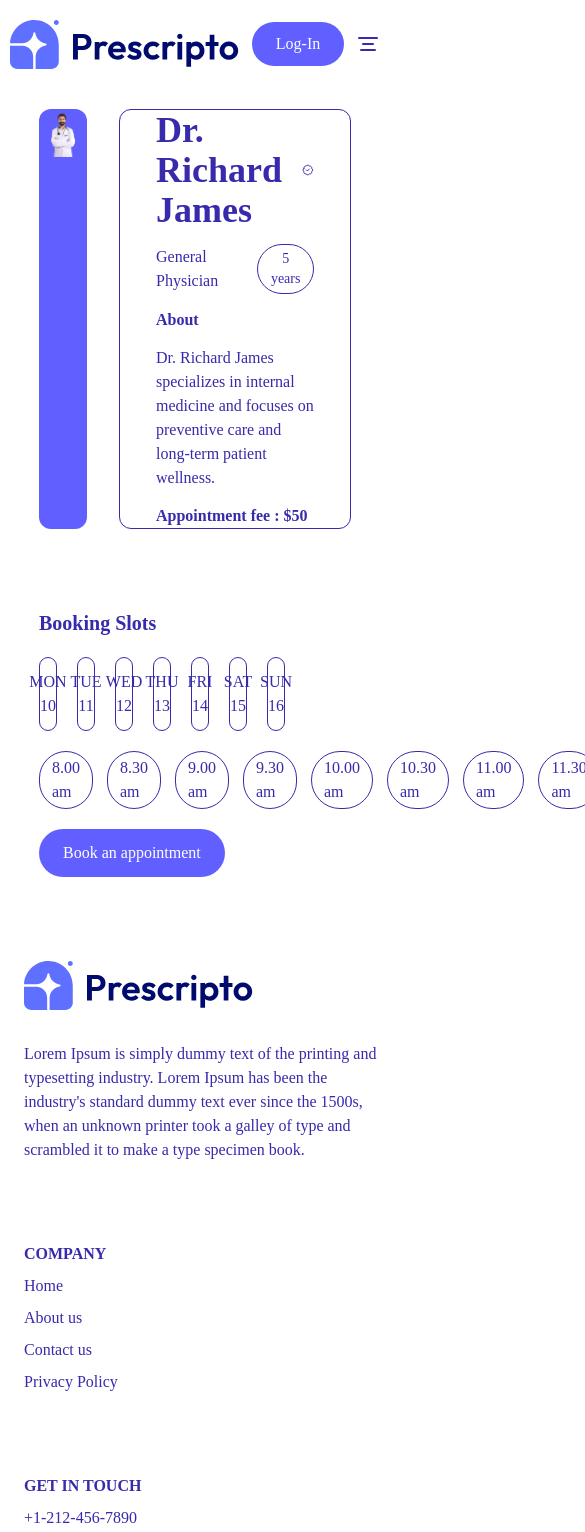
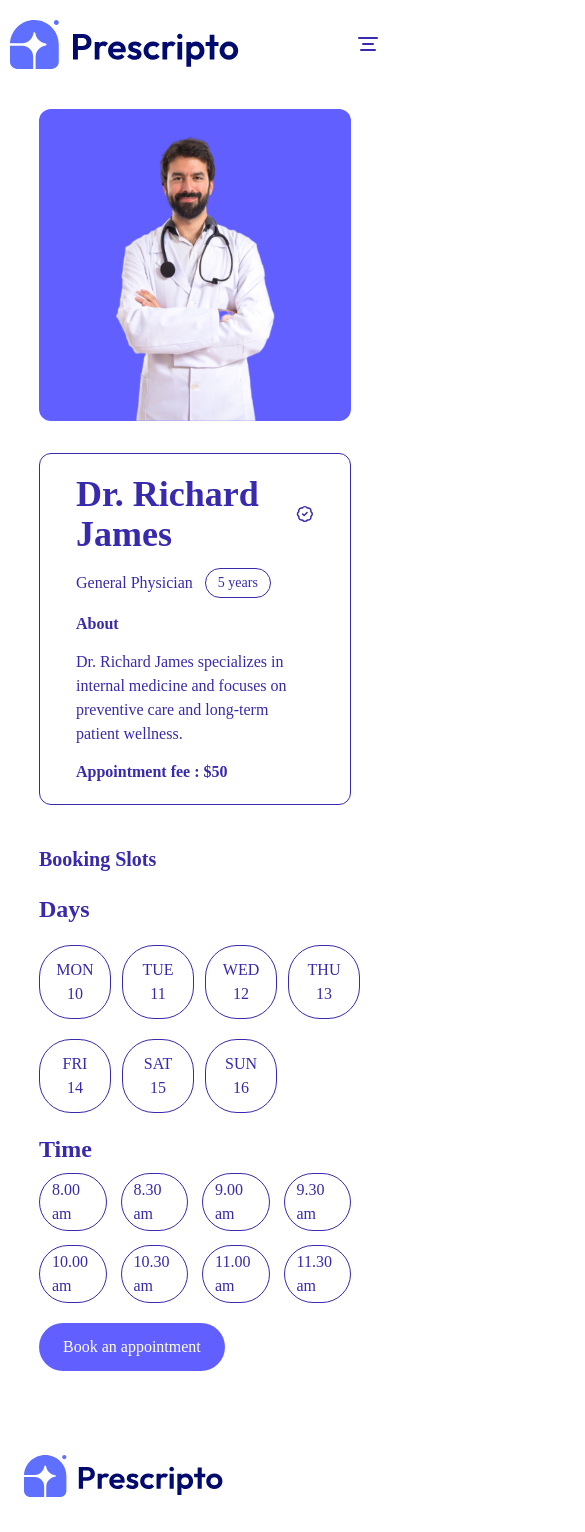
Before and after one commit to abhishekrathour27/Doctor-Appointment, a React (Vite) app: page /appointment/1 in a window 390 px wide. Shown: the top 1532 px of the page, 585 px wide, since content can reach past the window. Built offline with nearby package versions, Linux system fonts and the light colour scheme; a web font is replaced by a local one.

Commit message:
done all remaining section to make responsive

```diff
--- a/src/components/Footer.jsx
+++ b/src/components/Footer.jsx
@@ -2,10 +2,11 @@ import React from 'react'
 
 export default function Footer() {
     return (
+        < >
             <div className='  h-fit py-5  lg:flex  lg:justify-center lg:h-[40vh] mt-16 text-indigo-800'>
                 <div className="grid  lg:grid lg:[grid-template-columns:1.8fr_1fr_1fr] lg:w-[80vw] lg:h-[35vh] ml-6  gap-20  border-b border-gray-400">
                     <div className='space-y-8'>
-                    <img src="/logo.svg" alt="" className='w-[230px] md:w-fit' />
+                        <img src="/logo.svg" alt="" className='w-[200px] md:w-fit' />
                         <p>
                             Lorem Ipsum is simply dummy text of the printing and typesetting industry. Lorem Ipsum has
                             been the industry's standard dummy text ever since the 1500s, when an unknown printer took a
@@ -26,6 +27,8 @@ export default function Footer() {
                     </div>
                 </div>
             </div>
+            <center className='text-wrap mb-3 text-indigo-600'>Copyright 2024 @ abhishek.dev - All Right Reserved.F</center>
+        </>
 
 
     )
--- a/src/components/Navbar.jsx
+++ b/src/components/Navbar.jsx
@@ -37,7 +37,7 @@ export default function Navbar() {
                 ) : (
                     <button
                         onClick={() => navigate('/login')}
-                        className="bg-indigo-500 text-white py-2.5 px-6 rounded-4xl h-fit w-fit hover:bg-indigo-600 cursor-pointer"
+                        className="bg-indigo-500 text-white py-2.5 hidden lg:block px-6 rounded-4xl h-fit w-fit hover:bg-indigo-600 cursor-pointer"
                     >
                         Log-In
                     </button>
@@ -51,7 +51,19 @@ export default function Navbar() {
                     <li className='cursor-pointer' onClick={() => navigate('/doctor')}>All Doctor</li>
                     <li className='cursor-pointer' onClick={() => navigate('/about')}>About</li>
                     <li className='cursor-pointer' onClick={() => navigate('/contact')}>Contact</li>
-                    <li className='cursor-pointer'></li>
+                    {localStorageData ? (
+                        <button onClick={() => navigate('/profile')}
+                            className='bg-indigo-200 text-2xl w-10 h-10   lg:flex lg:items-center lg:justify-center rounded-full cursor-pointer'>{firstLetter}</button>
+                    ) : (
+                        <button
+                            onClick={() => navigate('/login')}
+                            className="bg-indigo-500 text-lg text-white py-2 px-4 rounded-4xl h-fit w-fit hover:bg-indigo-600 cursor-pointer"
+                        >
+                            Log-In
+                        </button>
+                    )}
+
+
                     <X className='absolute right-2 top-0 border p-1 cursor-pointer' onClick={() => setShow(false)} />
                 </ul>
             </div>}
--- a/src/main.jsx
+++ b/src/main.jsx
@@ -11,7 +11,7 @@ createRoot(document.getElementById('root')).render(
       <Navbar />
       <App />
       <ToastContainer
-        position="bottom-right"
+        position="top-right"
         autoClose={2000}
         hideProgressBar={false}
         newestOnTop={false}
--- a/src/pages/Appointment.jsx
+++ b/src/pages/Appointment.jsx
@@ -35,12 +35,12 @@ export default function Appointment({ setBooking, booking }) {
 
 
     return (
-        <div className='flex flex-col items-center justify-center gap-10'>
-            <div className='flex gap-8 w-[80vw] h-fit'>
-                <div className='bg-indigo-500 w-fit rounded-xl'>
+        <div className='md:flex md:flex-col items-center justify-center gap-10'>
+            <div className='flex flex-col md:flex-row gap-8 w-[80vw] h-fit'>
+                <div className='bg-indigo-500 flex items-center justify-center rounded-xl'>
                     <img src={filterData.image} alt={filterData.image} />
                 </div>
-                <div className='border w-[60vw] flex flex-col justify-center px-9 rounded-xl gap-3.5'>
+                <div className='border md:w-[60vw] flex flex-col justify-center px-9 rounded-xl gap-3.5 py-5 md:py-0'>
                     <h1 className='flex gap-2 items-center text-4xl font-semibold' >{filterData.name} <VerifiedIcon /> </h1>
                     <div className='flex gap-3 items-center'>
                         <p>{filterData.specialty}</p>
@@ -56,18 +56,20 @@ export default function Appointment({ setBooking, booking }) {
 
             <div className='mt-10 space-y-5 w-[80vw]'>
                 <h3 className='text-xl font-semibold'>Booking Slots</h3>
-                <div className='flex gap-5'>
+                <h2 className='text-2xl font-semibold'>Days</h2>
+                <div className='grid grid-cols-4 md:flex gap-5 '>
                     {days.map((d) => (
                         <div key={d.date}
                             onClick={() => setDay(d)}
-                            className={`${day.date === d.date ? 'bg-indigo-500 text-white' : 'bg-white'} border w-[4vw] py-3 px-2 rounded-4xl flex flex-col items-center cursor-pointer hover:scale-105 transition-all`} >
+                            className={`${day.date === d.date ? 'bg-indigo-500 text-white' : 'bg-white'} border w-18 md:w-fit py-3 px-3 rounded-4xl flex flex-col items-center cursor-pointer hover:scale-105 transition-all`} >
                             <p>{d.day}</p>
                             <p >{d.date}</p>
                         </div>
                     ))}
                 </div>
                 <div>
-                    <div className=' flex gap-3.5'>
+                <h2 className='text-2xl font-semibold mb-2'>Time</h2>
+                    <div className='grid grid-cols-4 md:flex gap-3.5'>
                         {times.map((t) => (
                             <div key={t}
                                 onClick={() => setTime(t)}
--- a/src/pages/Contact.jsx
+++ b/src/pages/Contact.jsx
@@ -2,10 +2,10 @@ import React from 'react'
 
 export default function Contact() {
   return (
-    <div className='space-y-8'>
+    <div className='space-y-8 w-[95vw]'>
       <center><h1>CONTACT <span>US</span></h1></center>
-      <div className='flex gap-10'>
-        <div className='w-[30vw]'><img src="/contact_image.png" alt="" /></div>
+      <div className='flex flex-col md:flex gap-10'>
+        <div className='md:w-[30vw]'><img src="/contact_image.png" alt="" /></div>
         <div className='flex flex-col gap-4'>
           <h2 className='text-2xl font-semibold'>OUR OFFICE :</h2>
           <div className=''>
--- a/src/pages/DoctorInfo.jsx
+++ b/src/pages/DoctorInfo.jsx
@@ -17,11 +17,11 @@ export default function DoctorInfo() {
 
     return (
         <div>
-            <div className='flex gap-8 w-[80vw] h-fit'>
-                <div className='bg-indigo-500 w-fit rounded-xl'>
+            <div className='md:flex md:gap-8 w-[80vw] h-fit space-y-3'>
+                <div className='bg-indigo-500 md:w-fit rounded-xl md:h-fit flex flex-col items-center'>
                     <img src={filterData.image} alt={filterData.name} />
                 </div>
-                <div className='border w-[60vw] flex flex-col justify-center px-9 rounded-xl gap-3.5'>
+                <div className='border md:w-[60vw] flex flex-col justify-center px-9 rounded-xl gap-3.5 py-5 lg:py-0'>
                     <h1 className='flex gap-2 items-center text-4xl font-semibold' >{filterData.name}<VerifiedIcon /> </h1>
                     <div className='flex gap-3 items-center'>
                         <p>{filterData.specialty}</p>
--- a/src/pages/Login&SignUp/Login.jsx
+++ b/src/pages/Login&SignUp/Login.jsx
@@ -34,8 +34,8 @@ export default function Login() {
 
 
     return (
-        <div>
-            <div className='border py-10 px-10 rounded-lg border-gray-300 shadow-xl space-y-3'>
+        <div className='flex items-center justify-center w-full'>
+            <div className='border py-10 px-10 rounded-lg border-gray-300 shadow-xl space-y-3  overflow-x-hidden'>
                 <h2 className='text-xl font-semibold'>Login</h2>
                 <p>Please login to Book Appointment</p>
                 <div>
--- a/src/pages/Login&SignUp/SignUp.jsx
+++ b/src/pages/Login&SignUp/SignUp.jsx
@@ -29,7 +29,8 @@ export default function SignUp() {
     };
 
     return (
-        <div className='border py-10 px-10 rounded-lg border-gray-300 shadow-xl space-y-3'>
+        <div className='flex items-center justify-center w-full'>
+            <div className='border py-10 px-10 rounded-lg border-gray-300 shadow-xl space-y-3 overflow-x-hidden'>
                 <h2 className='text-xl font-semibold'>Create Account</h2>
                 <p>Please Sign-up to Book Appointment</p>
                 <div>
@@ -74,5 +75,6 @@ export default function SignUp() {
 
                 <p>Already have an account? <span onClick={() => navigate('/login')} className='text-blue-800 border-b cursor-pointer'>Login here</span></p>
             </div>
+        </div>
     );
 }
--- a/src/pages/Profile.jsx
+++ b/src/pages/Profile.jsx
@@ -19,13 +19,13 @@ export default function Profile() {
     // console.log(data)
 
     return (
-        <div className='w-[80vw] space-y-10 '>
-            <div className=' border-b border-indigo-300 w-[30vw] space-y-2'>
+        <div className='flex flex-col items-center sm:block w-[80vw] space-y-10 '>
+            <div className=' border-b border-indigo-300 w-fit md:w-[30vw] space-y-2'>
                 <img src="user.webp" alt="" className='w-40' />
                 <div className='flex items-center gap-10'>
                     <h3 className='text-2xl font-semibold'>{localStorageData.userName} </h3>
                     <LogOutIcon onClick={logOut}
-                        className='cursor-pointer' />
+                        className='cursor-pointer w-fit' />
                 </div>
                 <hr />
             </div>
```
Also changed, not shown: src/pages/About.jsx (+7 -7 lines). Lines whose indentation alone changed are shown as unchanged.
